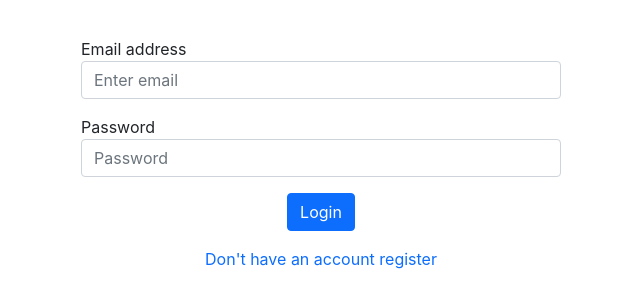
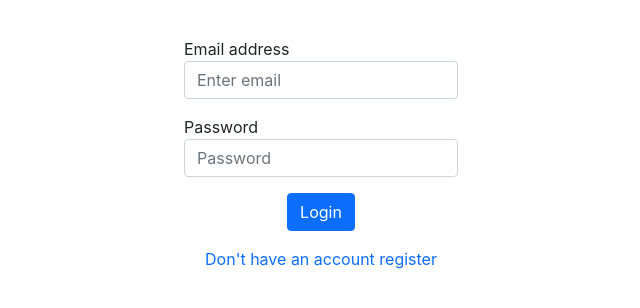
Before and after one commit to saurabhs10/Websiteara, a plain HTML site: page views/login.html in a window 1280 px wide. Shown: the part 262-570 px from the top of the page, without its empty margins (319-959 px from the left). Drawn offline with nearby package versions, Linux system fonts and the light colour scheme.

Commit message:
Add files via upload

```diff
--- a/css/login.css
+++ b/css/login.css
@@ -8,9 +8,9 @@ main {
   margin: 1em;
 }
 
-#login-form {
+/* #login-form {
   width: 40vw;
-}
+} */
 
 #submit {
   display: block;
```
